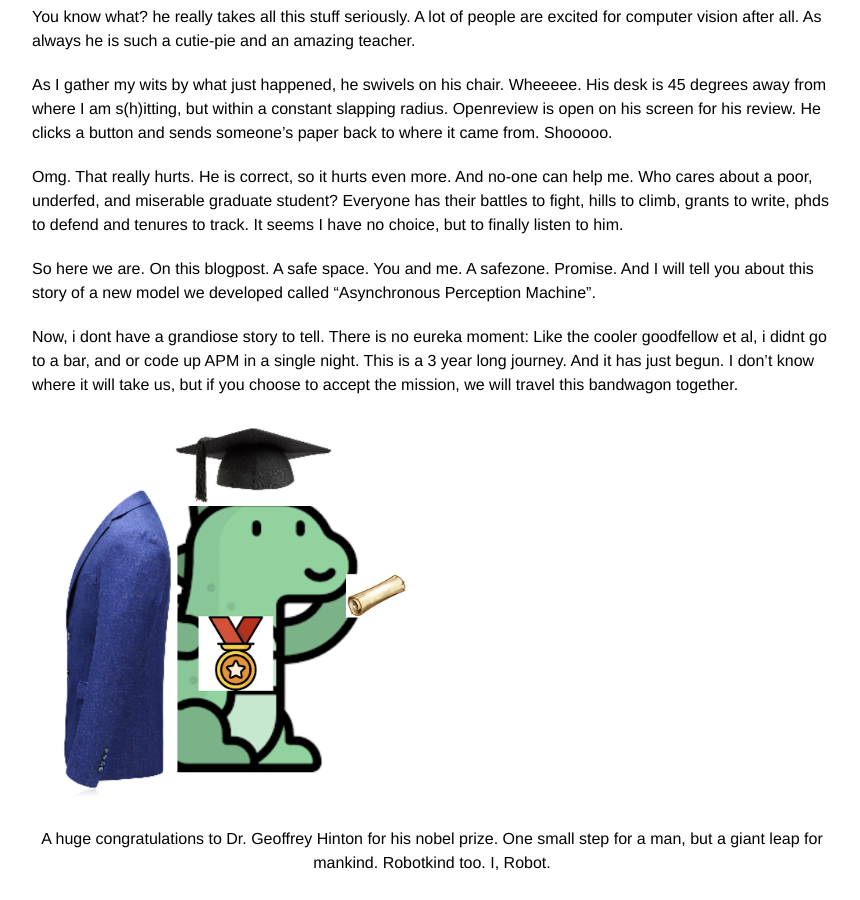
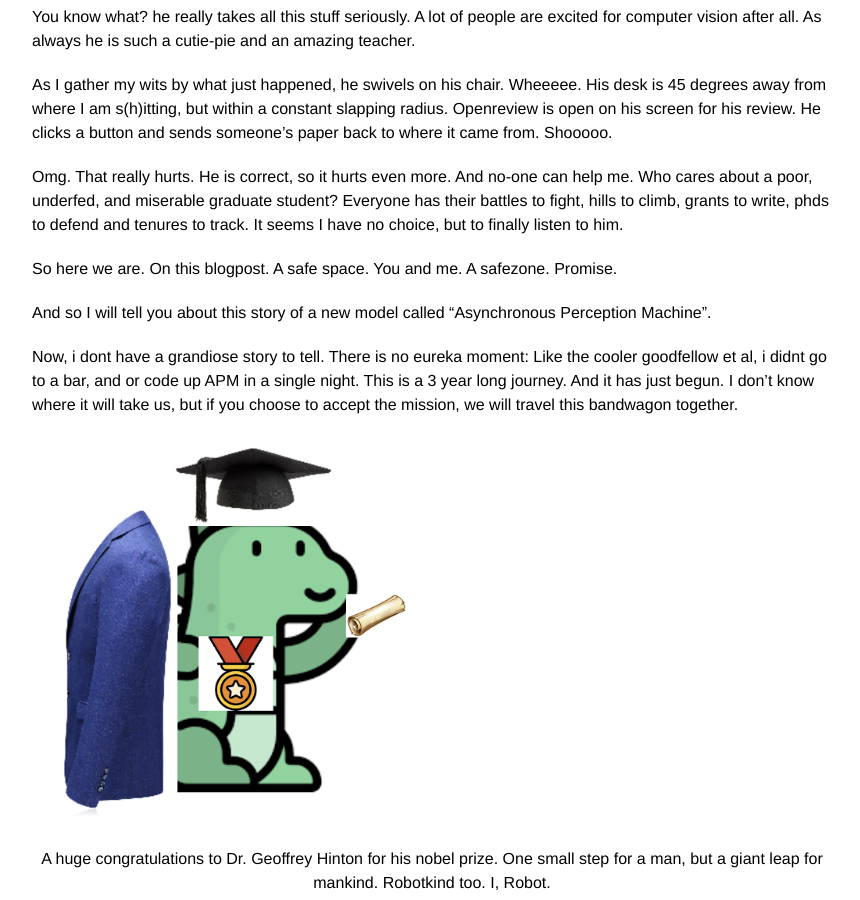
Before and after one commit to rajatmodi62/rajatmodi62.github.io, a Jekyll site: the page built from _posts/2024-10-26-hinton_apm.md, in a window 1280 px wide and 900 px high, scrolled down 1158 px. Shown: the whole window, without its empty margins (208-1068 px from the left). Built offline with Jekyll 4.4.1, drawn with Linux system fonts in a browser that asks for light colours; comment, search, counter and statistics services are not loaded.

Commit message:
soft link blog

```diff
--- a/_posts/2024-10-26-hinton_apm.md
+++ b/_posts/2024-10-26-hinton_apm.md
@@ -27,7 +27,10 @@ As I gather my wits by what just happened, he swivels on his chair. Wheeeee. His
 
 Omg. That really hurts. He is correct, so it hurts even more. And no-one can help me. Who cares about a poor, underfed, and miserable graduate student? Everyone has their battles to fight, hills to climb, grants to write, phds to defend and tenures to track. It seems I have no choice, but to finally listen to him.
 
-So here we are. On this blogpost. A safe space. You and me. A safezone. Promise. And I will tell  you about this story  of a new model we developed called "Asynchronous Perception Machine".
+So here we are. On this blogpost. A safe space. You and me. A safezone. Promise.
+
+
+And so I will tell  you about this story  of a new model called "Asynchronous Perception Machine".
 
 Now, i dont have a grandiose story to tell. There is no eureka moment: Like the cooler goodfellow et al, i didnt go to a bar, and or code up APM in a single night. This is a 3 year long journey. And it has just begun. I don't know where it will take us, but if you choose to accept the mission, we will travel this bandwagon together.
 
```
